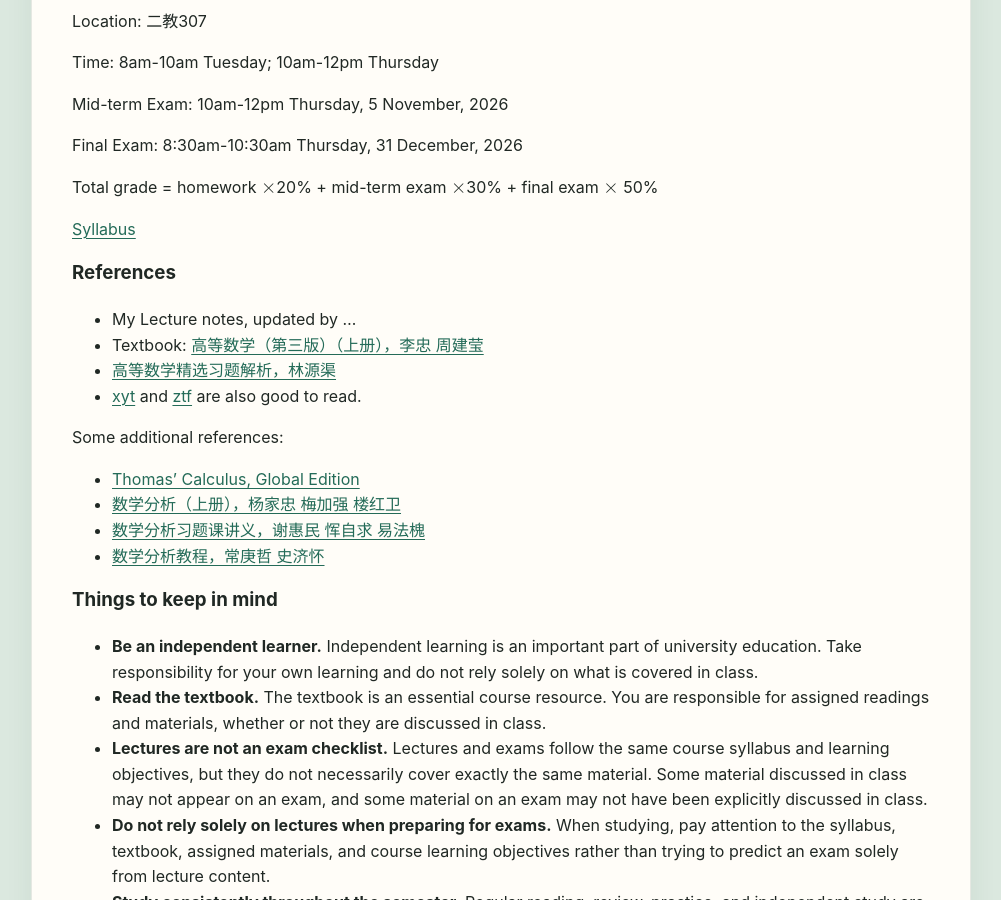
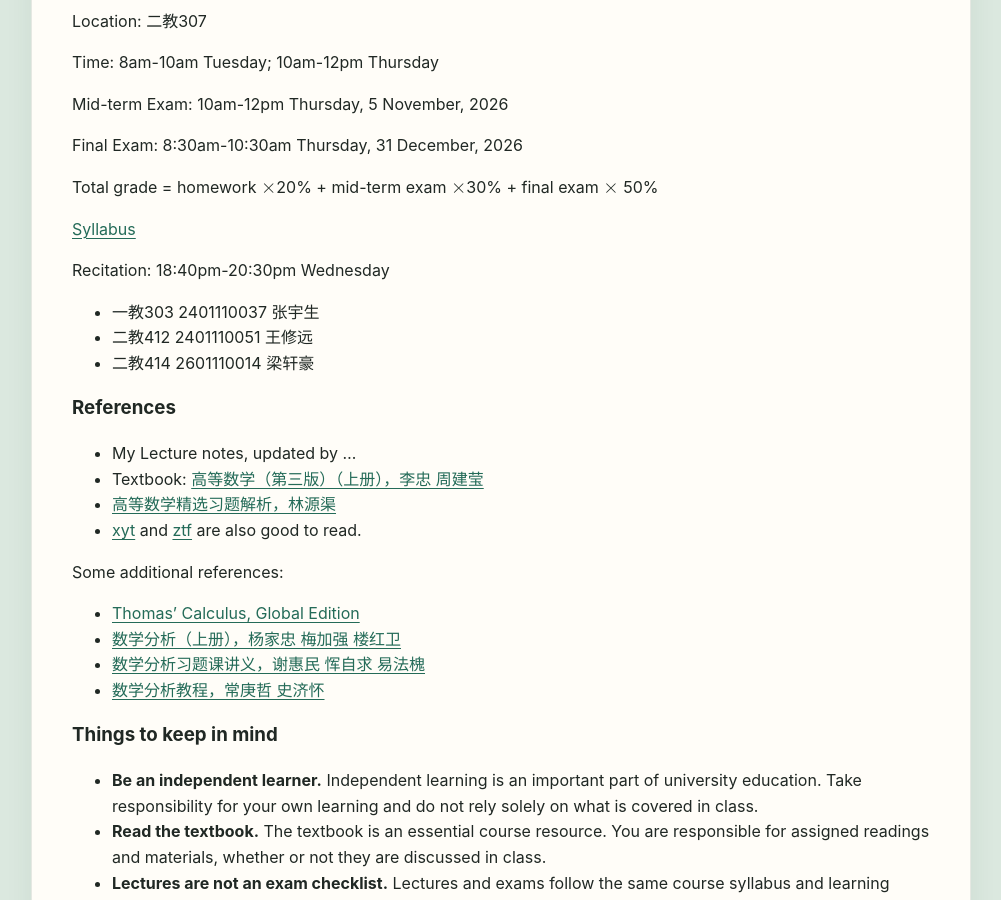
Before and after one commit to ziqiangfeng95/ziqiangfeng95.github.io, a Jekyll site: the page built from teaching/advmath/index.md, in a window 1280 px wide and 900 px high, scrolled down 771 px. Shown: the whole window, without its empty margins (139-1140 px from the left). Built offline with Jekyll 4.4.1, drawn with Linux system fonts in a browser that asks for light colours.

Commit message:
Update index.md

```diff
--- a/teaching/advmath/index.md
+++ b/teaching/advmath/index.md
@@ -59,6 +59,12 @@ Total grade = homework $\times$20% + mid-term exam $\times$30% + final exam $\ti
   Syllabus
 </a>
 
+Recitation: 18:40pm-20:30pm Wednesday
+- 一教303 2401110037 张宇生
+- 二教412 2401110051 王修远
+- 二教414 2601110014  梁轩豪
+
+
 ### References
 
 - My Lecture notes, updated by ...
```
